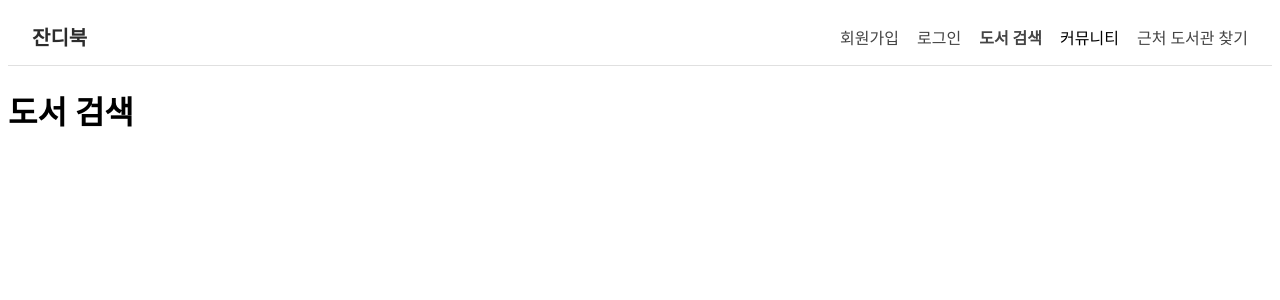
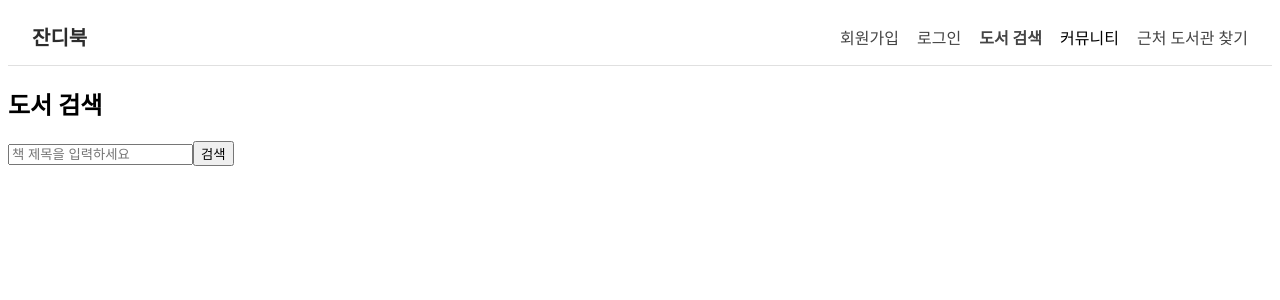
Before and after one commit to lsylsye/ssafy_pjt01, a Vue app in the folder frontend/: page /search in a window 1280 px wide. Shown: the top 300 px of the page. Built offline with nearby package versions, Linux system fonts and the light colour scheme.

Commit message:
dev: 도서 검색

```diff
--- a/frontend/src/views/SearchView.vue
+++ b/frontend/src/views/SearchView.vue
@@ -1,3 +1,72 @@
 <template>
-  <h1>도서 검색</h1>
+  <section>
+    <h1>도서 검색</h1>
+
+    <!-- 검색창 -->
+    <div>
+      <input
+        v-model="query"
+        placeholder="책 제목을 입력하세요"
+        @keyup.enter="searchBooks"
+      />
+      <button @click="searchBooks">검색</button>
+    </div>
+
+    <!-- 검색 결과 -->
+    <ul v-if="results.length" class="result-list">
+      <li
+        v-for="book in results"
+        :key="book.isbn13"
+        class="result-item"
+      >
+        <img :src="book.cover" alt="표지" width="60" />
+        <div>
+          <p><strong>{{ book.title }}</strong></p>
+          <p>{{ book.author }}</p>
+          <p>{{ book.publisher }}</p>
+        </div>
+      </li>
+    </ul>
+
+    <!-- 검색 결과 없음 -->
+    <p v-else-if="isSearched">
+      검색 결과가 없습니다.
+    </p>
+  </section>
 </template>
+
+<script setup>
+import { ref } from 'vue'
+import api from '@/api/axios'
+
+const query = ref('')
+const results = ref([])
+const isSearched = ref(false)
+
+const searchBooks = () => {
+  if (!query.value.trim()) return
+
+  api.get(`/api/books/search/?q=${query.value}`)
+    .then((res) => {
+      results.value = res.data.items
+      isSearched.value = true
+    })
+    .catch((err) => {
+      console.error(err)
+    })
+}
+</script>
+
+<style scoped>
+.result-list {
+  list-style: none;
+  padding: 0;
+}
+
+.result-item {
+  display: flex;
+  gap: 12px;
+  padding: 12px 0;
+  border-bottom: 1px solid #eee;
+}
+</style>
```
Also changed, not shown: 1 other file (tests, documents, lock files or other folders).
